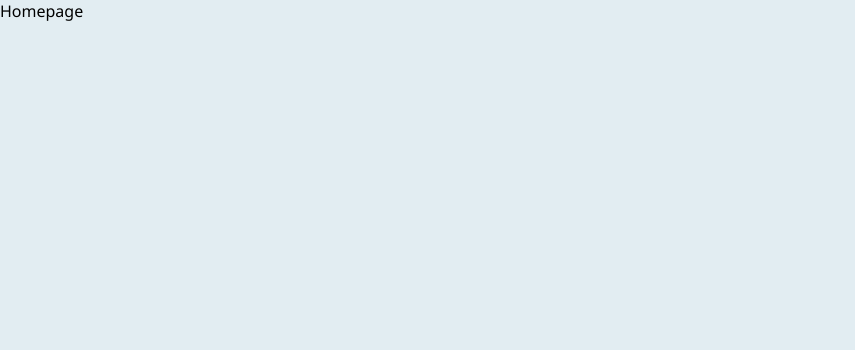
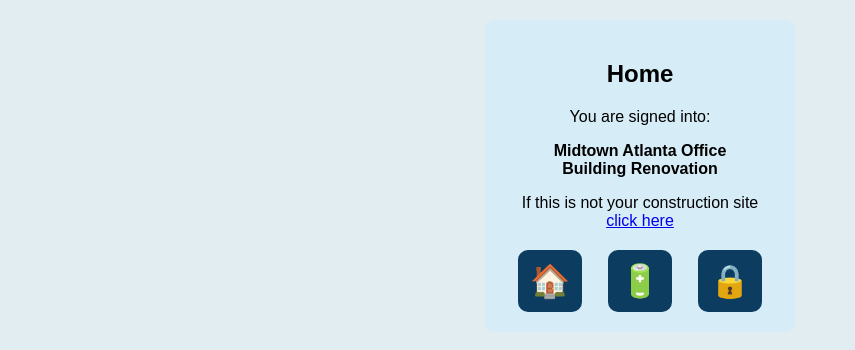
Before and after one commit to a1exlin/ChargeVault, a React (Create React App) app in the folder chargevault/frontend/: page /home in a window 1280 px wide. Shown: the top 350 px of the page, without its empty margins (0-855 px from the left). Built offline with nearby package versions, Linux system fonts and the light colour scheme.

Commit message:
added home page

```diff
--- a/chargevault/frontend/src/components/home.jsx
+++ b/chargevault/frontend/src/components/home.jsx
@@ -1,11 +1,28 @@
 import React from 'react';
+import '../css/Home.css';
 
-function Home(){
-    return(
-        <div>
-            Homepage
+function HomePage() {
+  return (
+    <div className="home-container">
+
+      {/* Center Panel */}
+      <div className="center-panel">
+        <h2>Home</h2>
+        <p>You are signed into:</p>
+        <p><strong>Midtown Atlanta Office<br />Building Renovation</strong></p>
+        <p>If this is not your construction site<br />
+        <a href="#">click here</a></p>
+
+        <div className="icon-bar">
+          <button style={{fontSize: '32px'}}>🏠</button>
+          <button style={{fontSize: '32px'}}>🔋</button>
+          <button style={{fontSize: '32px'}} >🔒</button>
+
         </div>
-    )
+      </div>
+
+    </div>
+  );
 }
 
-export default Home;
+export default HomePage;
--- /dev/null
+++ b/chargevault/frontend/src/css/Home.css
@@ -0,0 +1,32 @@
+.home-container {
+    display: flex;
+    justify-content: space-around;
+    padding: 20px;
+    font-family: sans-serif;
+    flex-wrap: wrap; /* allows items to wrap on smaller screens */
+    text-align: center;
+  }
+
+  .center-panel {
+    background: #d6ecf7;
+    padding: 20px;
+    border-radius: 10px;
+    width: 25%;
+    box-sizing: border-box;
+    margin-bottom: 20px;
+  }
+
+  /* Icon buttons bar */
+  .icon-bar {
+    display: flex;
+    justify-content: space-around;
+    margin-top: 20px;
+  }
+
+  /* Responsive tweaks for smaller screens */
+  @media (max-width: 900px){
+   .center-panel{
+    width: 100%;
+    padding: 15px;
+   }
+  }
```
